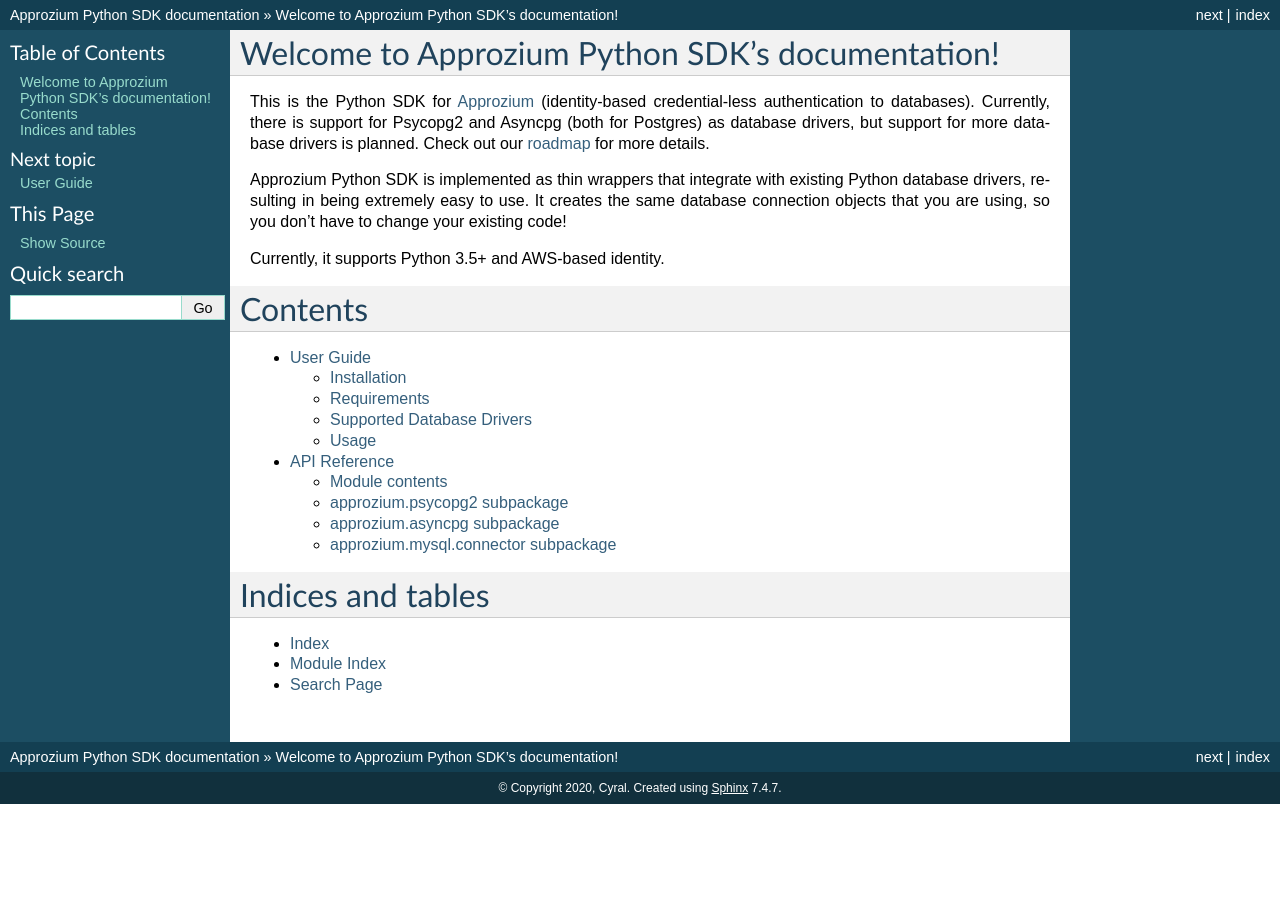
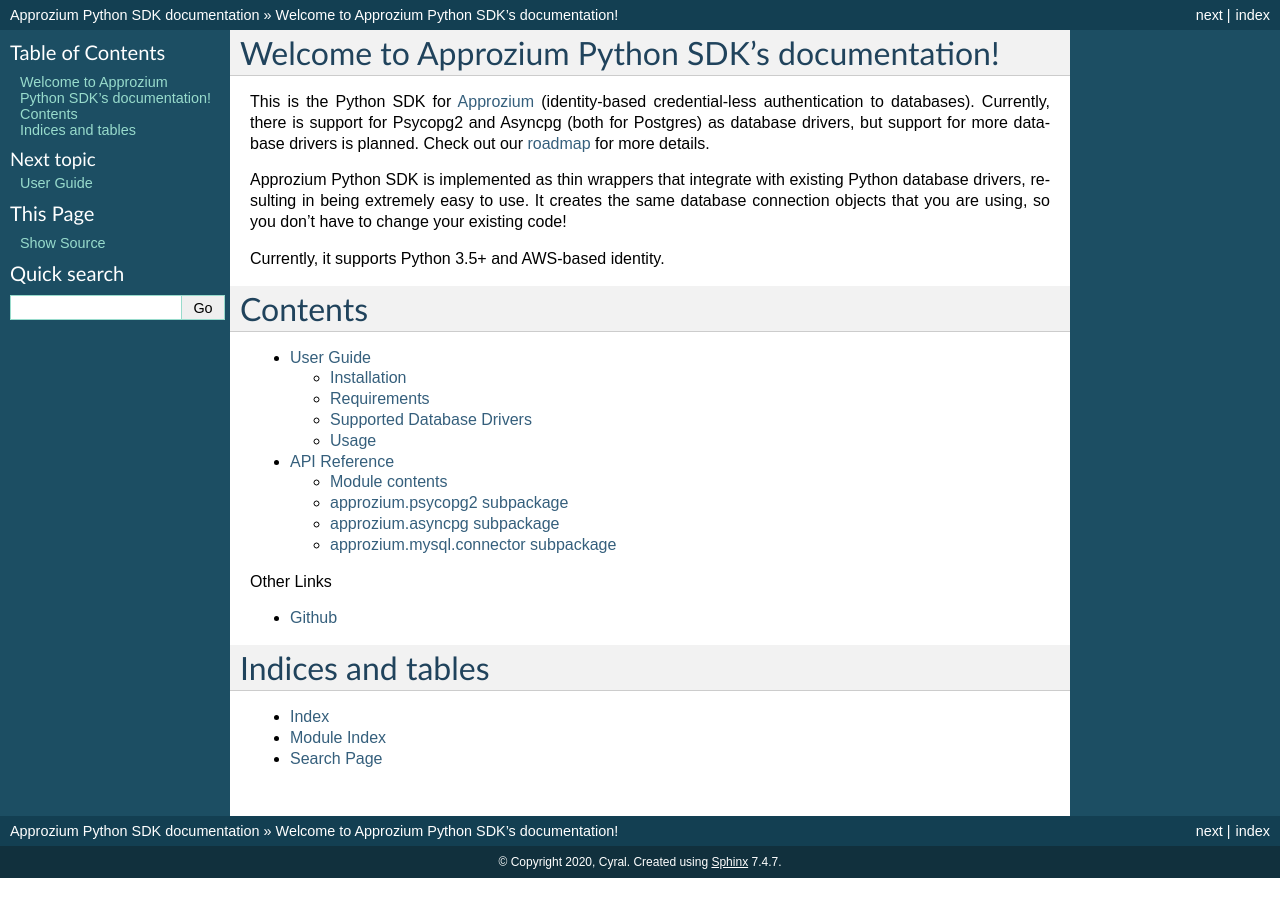
Before and after one commit to cyralinc/approzium, a Sphinx documentation site: the page built from sdk/python/docs/source/index.rst, in a window 1280 px wide. Built offline with Sphinx 7.4.7, drawn with Linux system fonts in a browser that asks for light colours.

Commit message:
add other links to TOC

```diff
--- a/sdk/python/docs/source/index.rst
+++ b/sdk/python/docs/source/index.rst
@@ -25,6 +25,11 @@
    userguide
    approzium
 
+.. toctree::
+    :caption: Other Links
+
+    Github <https://github.com/approzium/approzium>
+
 
 Indices and tables
 ==================
```
